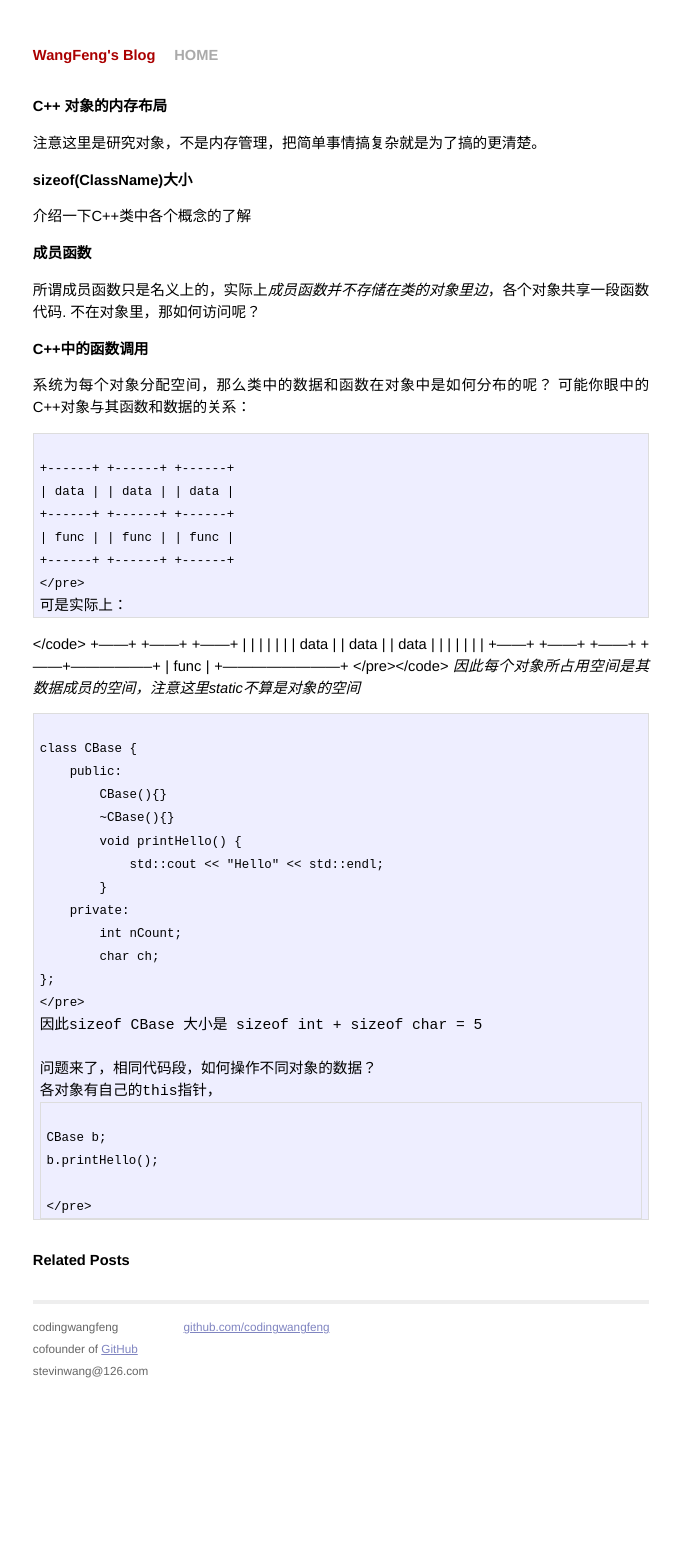
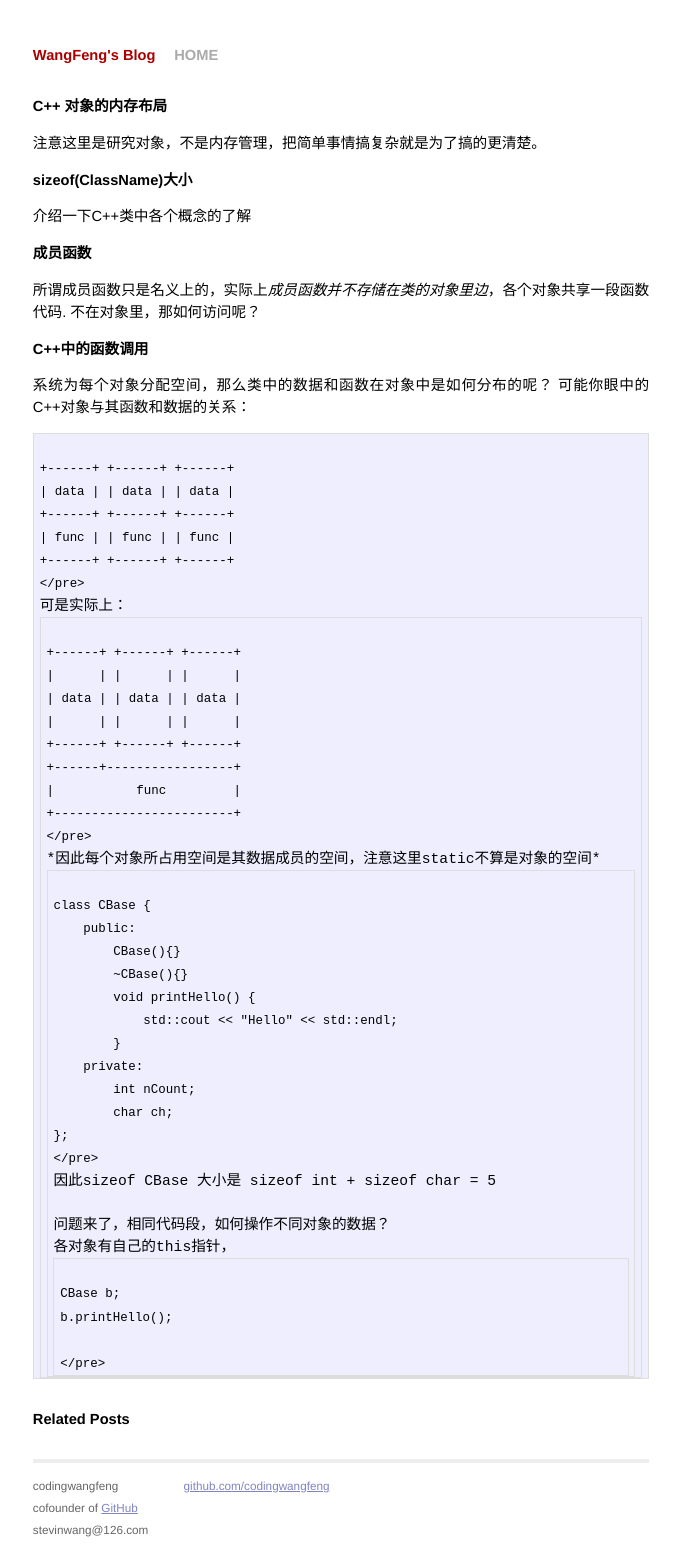
Before and after one commit to codingwangfeng/codingwangfeng.github.com, a Jekyll site: the page built from _posts/2014-10-25-C++-Mem-Layout.md, in a window 1280 px wide. Shown: the whole page, without its empty margins (299-981 px from the left). Built offline with Jekyll 4.4.1, drawn with Linux system fonts in a browser that asks for light colours; Markdown is read by kramdown in place of the engine named in the settings; before the commit the page ends 1394 px from its top, so only the background shows below that.

Commit message:
c++ mem layout

```diff
--- a/_posts/2014-10-25-C++-Mem-Layout.md
+++ b/_posts/2014-10-25-C++-Mem-Layout.md
@@ -23,7 +23,7 @@
 +------+ +------+ +------+
 </pre></code>
 可是实际上：
-</pre></code>
+<pre><code>
 +------+ +------+ +------+
 |      | |      | |      |
 | data | | data | | data |
```
